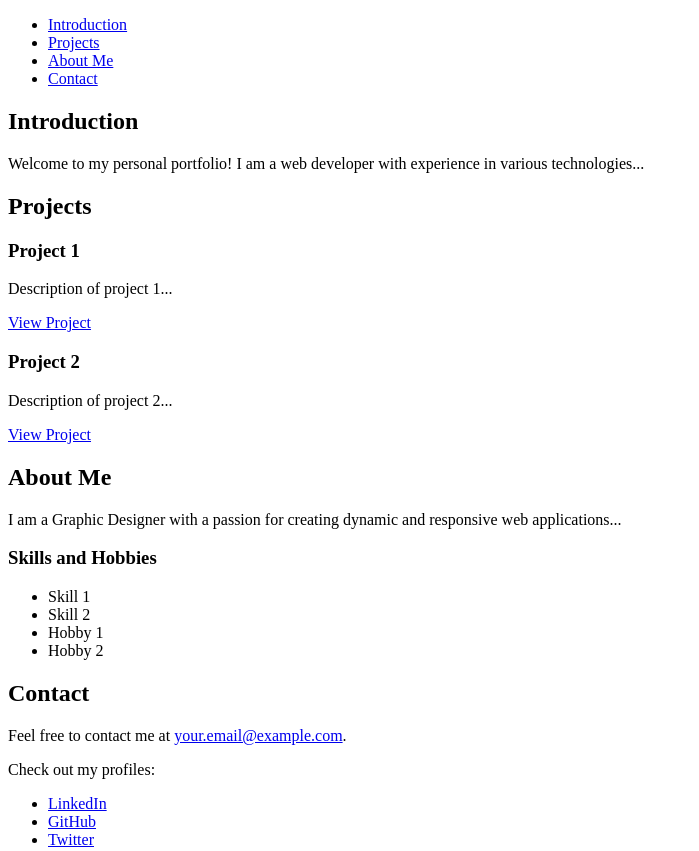
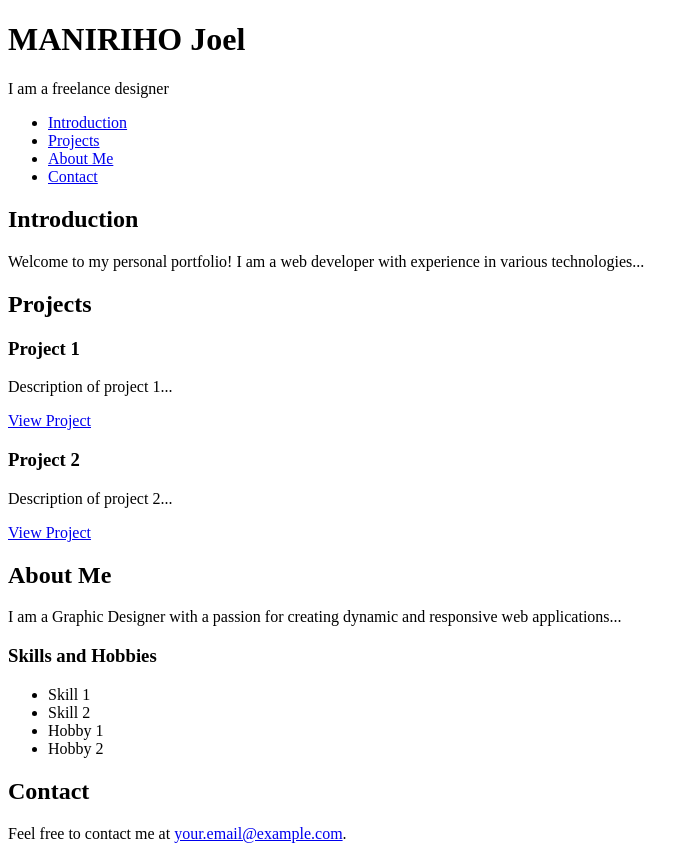
Before and after one commit to Joelboyq/My_First_Portfolio, a plain HTML site: page portfolio/index.html in a window 1280 px wide. Shown: the top 851 px of the page, without its empty margins (0-699 px from the left). Drawn offline with Linux system fonts and the light colour scheme.

Commit message:
Update index.html

```diff
--- a/portfolio/index.html
+++ b/portfolio/index.html
@@ -6,6 +6,8 @@
     <header>
         <meta charset="utf-8">
     <title>Personal Portfolio</title>
+        <h1>MANIRIHO  Joel</h2>
+        <p>I am a freelance designer</p>
     </header>
 
     <nav>
```
